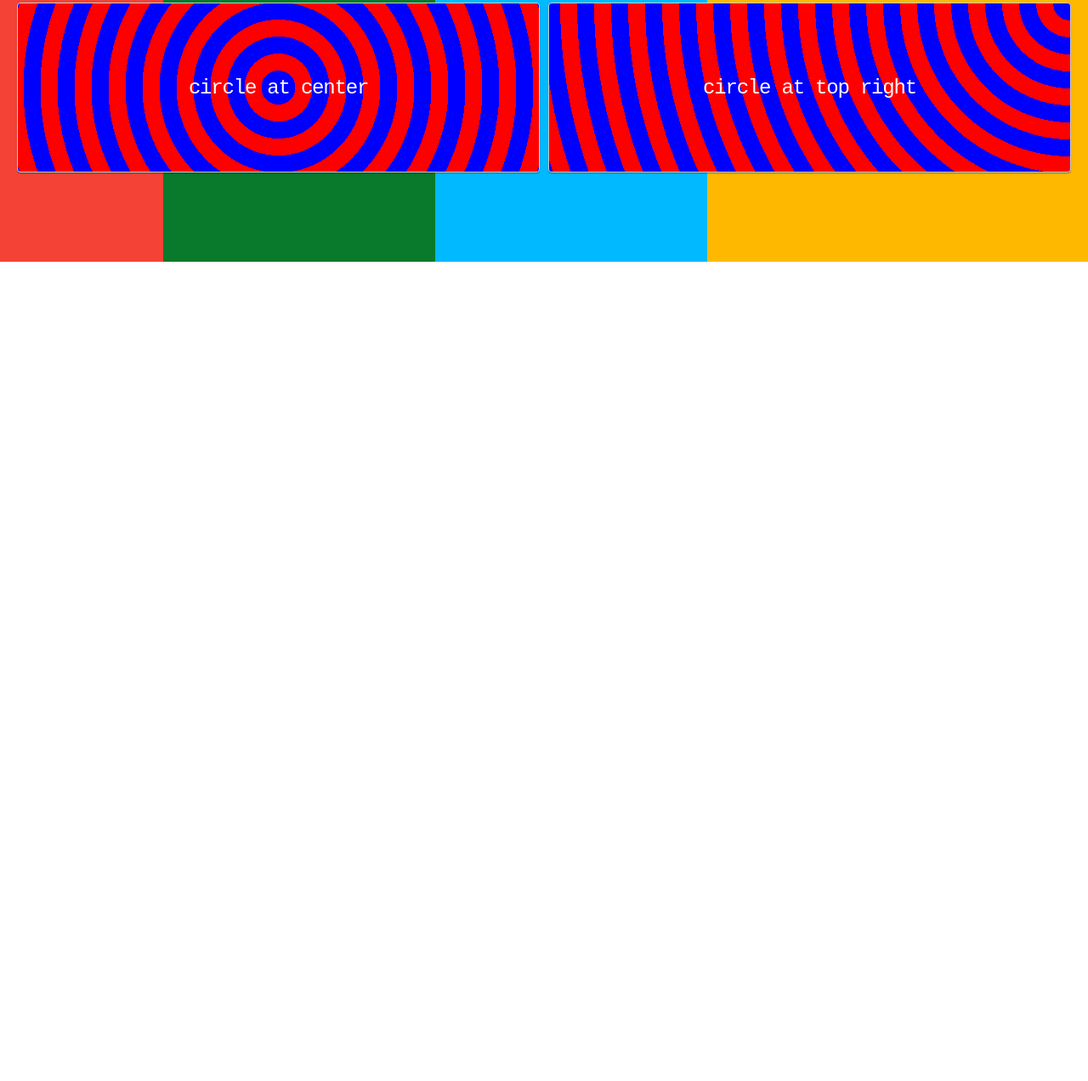
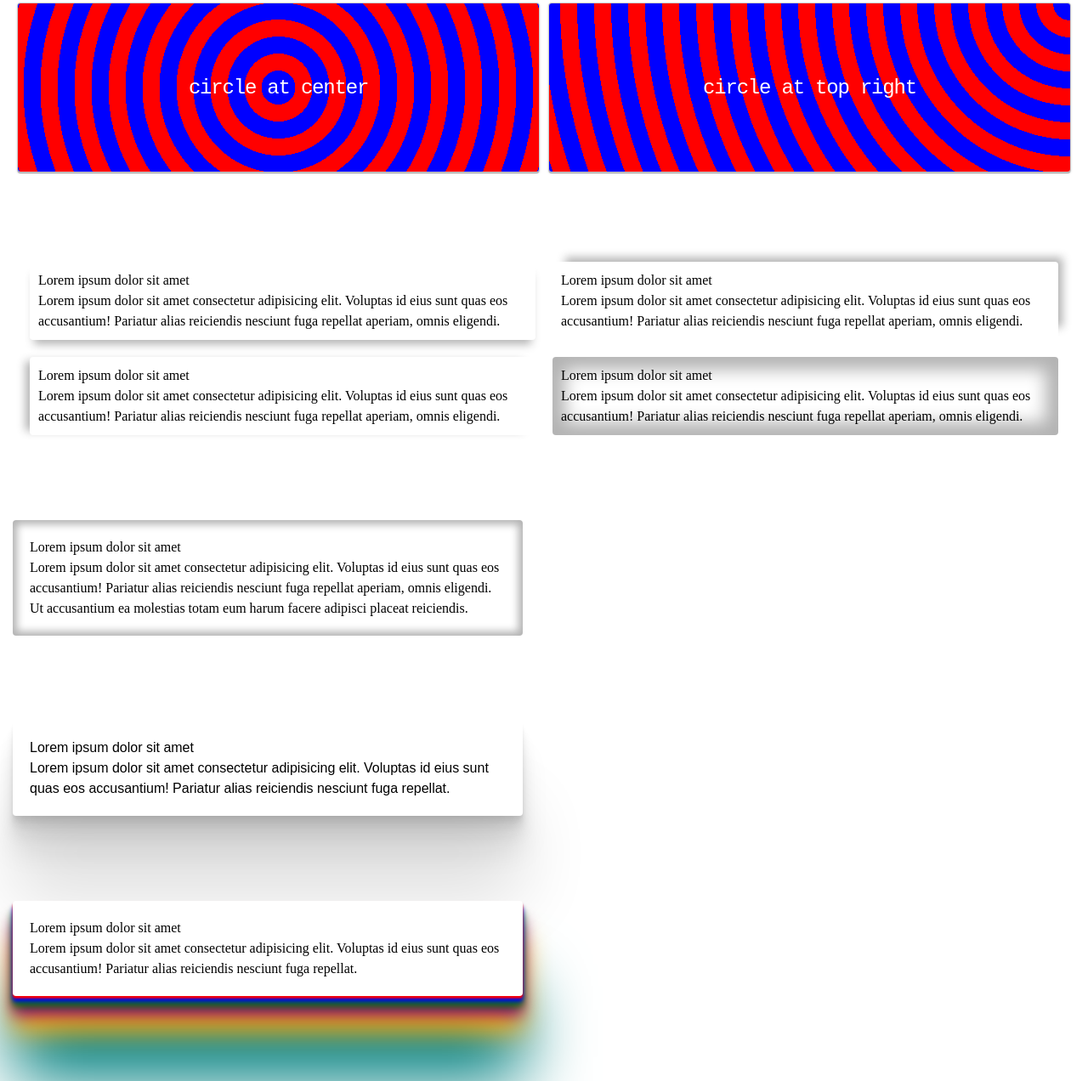
Before and after one commit to morphinese/Decorative-Elements, a plain HTML site: page index.html in a window 1280 px wide. Shown: the part 4848-6120 px from the top of the page at 85% size. Before the commit the page ends 5156 px from the top, so only its background shows below. Drawn offline with Linux system fonts and the light colour scheme.

Commit message:
add box-shadows

```diff
--- a/css/styles.css
+++ b/css/styles.css
@@ -4,7 +4,7 @@
 }
 
 body {
-	background-image: linear-gradient(
+	/* background-image: linear-gradient(
 		to right,
 		#f44336 15%,
 		#09792b 15%,
@@ -12,7 +12,7 @@ body {
 		#00b9ff 40%,
 		#00b9ff 65%,
 		#ffb800 65%
-	);
+	); */
 }
 
 .container {
@@ -365,3 +365,94 @@ body {
 		var(--end-color) 40px
 	);
 }
+
+/*! One side box shadow */
+.one-side-shadow-page {
+	margin-bottom: 100px;
+}
+
+.one-side-shadow-page-card-set {
+	display: flex;
+	flex-wrap: wrap;
+	justify-content: center;
+	gap: 20px;
+}
+
+.one-side-shadow-page-post {
+	flex-basis: calc(50% - 30px);
+	min-width: 320px;
+	padding: 10px;
+	border-radius: 4px;
+	line-height: 1.5;
+	background-color: #fff;
+}
+
+.one-side-shadow-page-post:nth-child(1) {
+	box-shadow: 0 10px 10px -5px rgba(0, 0, 0, 0.3);
+}
+
+.one-side-shadow-page-post:nth-child(2) {
+	box-shadow: 10px -10px 10px -5px rgba(0, 0, 0, 0.3);
+}
+
+.one-side-shadow-page-post:nth-child(3) {
+	box-shadow: -10px 0 10px -5px rgba(0, 0, 0, 0.3);
+}
+
+.one-side-shadow-page-post:nth-child(4) {
+	box-shadow: inset 0 0 20px 15px rgba(0, 0, 0, 0.3);
+}
+
+/*! Inset box shadow */
+.inset-shadow-page {
+	margin-bottom: 100px;
+}
+
+.inset-shadow-page-post {
+	max-width: 600px;
+	padding: 20px;
+	border-radius: 4px;
+	line-height: 1.5;
+	background-color: #fff;
+	box-shadow: inset 0 0 10px 5px rgba(0, 0, 0, 0.3);
+}
+
+/*! Soft box shadow */
+.soft-shadow-page {
+	margin-bottom: 100px;
+}
+
+.soft-shadow-page-post {
+	max-width: 600px;
+	padding: 20px;
+	border-radius: 4px;
+	line-height: 1.5;
+	font-family: sans-serif;
+	background-color: #fff;
+
+	box-shadow: 0 2.8px 2.2px rgba(0, 0, 0, 0.034),
+		0 6.7px 5.3px rgba(0, 0, 0, 0.048), 0 12.5px 10px rgba(0, 0, 0, 0.06),
+		0 22.3px 17.9px rgba(0, 0, 0, 0.072),
+		0 41.8px 33.4px rgba(0, 0, 0, 0.086), 0 100px 80px rgba(0, 0, 0, 0.12);
+}
+
+/*! Rainbow box shadow */
+.rainbow-shadow-page {
+	margin-bottom: 100px;
+}
+
+.rainbow-shadow-page-post {
+	max-width: 600px;
+	padding: 20px;
+	border-radius: 4px;
+	line-height: 1.5;
+	background-color: #fff;
+
+	box-shadow:
+		0 2.8px 2.2px red,
+		0 6.7px 5.3px blue,
+		0 12.5px 10px green,
+		0 22.3px 17.9px purple,
+		0 41.8px 33.4px orange,
+		0 100px 80px teal;
+}
--- a/index.html
+++ b/index.html
@@ -3,6 +3,12 @@
 	<head>
 		<meta charset="UTF-8" />
 		<meta name="viewport" content="width=device-width, initial-scale=1.0" />
+		<link
+			rel="icon"
+			type="image/png"
+			sizes="16x16"
+			href="/favicon-16x16.png"
+		/>
 		<link rel="stylesheet" href="./css/reset.css" />
 		<link rel="stylesheet" href="./css/styles.css" />
 		<title>Decorative Elements</title>
@@ -143,6 +149,100 @@
 					</div>
 				</div>
 			</section>
+			<section class="home-page-one-side-shadow one-side-shadow-page">
+				<div class="one-side-shadow-page-container container">
+					<div class="one-side-shadow-page-card-set">
+						<article class="one-side-shadow-page-post">
+							<h1 class="one-side-shadow-page-post-title">
+								Lorem ipsum dolor sit amet
+							</h1>
+							<p class="one-side-shadow-page-post-text">
+								Lorem ipsum dolor sit amet consectetur
+								adipisicing elit. Voluptas id eius sunt quas eos
+								accusantium! Pariatur alias reiciendis nesciunt
+								fuga repellat aperiam, omnis eligendi.
+							</p>
+						</article>
+						<article class="one-side-shadow-page-post">
+							<h1 class="one-side-shadow-page-post-title">
+								Lorem ipsum dolor sit amet
+							</h1>
+							<p class="one-side-shadow-page-post-text">
+								Lorem ipsum dolor sit amet consectetur
+								adipisicing elit. Voluptas id eius sunt quas eos
+								accusantium! Pariatur alias reiciendis nesciunt
+								fuga repellat aperiam, omnis eligendi.
+							</p>
+						</article>
+						<article class="one-side-shadow-page-post">
+							<h1 class="one-side-shadow-page-post-title">
+								Lorem ipsum dolor sit amet
+							</h1>
+							<p class="one-side-shadow-page-post-text">
+								Lorem ipsum dolor sit amet consectetur
+								adipisicing elit. Voluptas id eius sunt quas eos
+								accusantium! Pariatur alias reiciendis nesciunt
+								fuga repellat aperiam, omnis eligendi.
+							</p>
+						</article>
+						<article class="one-side-shadow-page-post">
+							<h1 class="one-side-shadow-page-post-title">
+								Lorem ipsum dolor sit amet
+							</h1>
+							<p class="one-side-shadow-page-post-text">
+								Lorem ipsum dolor sit amet consectetur
+								adipisicing elit. Voluptas id eius sunt quas eos
+								accusantium! Pariatur alias reiciendis nesciunt
+								fuga repellat aperiam, omnis eligendi.
+							</p>
+						</article>
+					</div>
+				</div>
+			</section>
+			<section class="home-page-inset-shadow inset-shadow-page">
+				<div class="inset-shadow-page-container container">
+					<article class="inset-shadow-page-post">
+						<h1 class="inset-shadow-page-post-title">
+							Lorem ipsum dolor sit amet
+						</h1>
+						<p class="inset-shadow-page-post-text">
+							Lorem ipsum dolor sit amet consectetur adipisicing
+							elit. Voluptas id eius sunt quas eos accusantium!
+							Pariatur alias reiciendis nesciunt fuga repellat
+							aperiam, omnis eligendi. Ut accusantium ea molestias
+							totam eum harum facere adipisci placeat reiciendis.
+						</p>
+					</article>
+				</div>
+			</section>
+			<section class="home-page-soft-shadow soft-shadow-page">
+				<div class="soft-shadow-page-container container">
+					<article class="soft-shadow-page-post">
+						<h1 class="soft-shadow-page-post-title">
+							Lorem ipsum dolor sit amet
+						</h1>
+						<p class="soft-shadow-page-post-text">
+							Lorem ipsum dolor sit amet consectetur adipisicing
+							elit. Voluptas id eius sunt quas eos accusantium!
+							Pariatur alias reiciendis nesciunt fuga repellat.
+						</p>
+					</article>
+				</div>
+			</section>
+			<section class="home-page-rainbow-shadow rainbow-shadow-page">
+				<div class="rainbow-shadow-page-container container">
+					<article class="rainbow-shadow-page-post">
+						<h1 class="rainbow-shadow-page-post-title">
+							Lorem ipsum dolor sit amet
+						</h1>
+						<p class="rainbow-shadow-page-post-text">
+							Lorem ipsum dolor sit amet consectetur adipisicing
+							elit. Voluptas id eius sunt quas eos accusantium!
+							Pariatur alias reiciendis nesciunt fuga repellat.
+						</p>
+					</article>
+				</div>
+			</section>
 		</main>
 		<footer class="footer"></footer>
 	</body>
```
